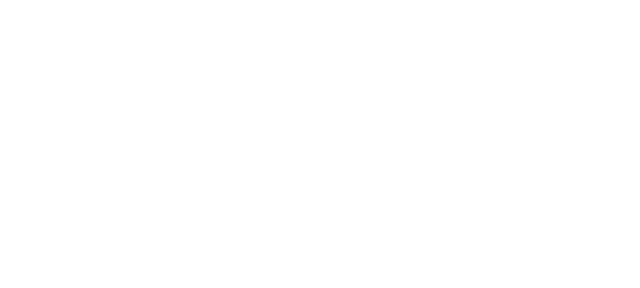
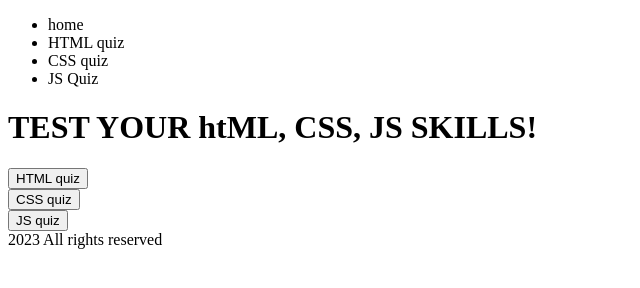
Before and after one commit to AurimasVi/42-live-coding-quiz, a plain HTML site: page index.html in a window 1280 px wide. Shown: the whole page, without its empty margins (0-640 px from the left). Drawn offline with Linux system fonts and the light colour scheme.

Commit message:
added baisc structure

```diff
--- a/index.html
+++ b/index.html
@@ -17,12 +17,26 @@
     <script defer src="./script.js"></script>
   </head>
   <body>
-    <header><!-- Header code --></header>
+    <header>
+      <nav>
+        <ul>
+          <li>home</li>
+          <li>HTML quiz</li>
+          <li>CSS quiz</li>
+          <li>JS Quiz</li>
+        </ul>
+      </nav>
+    </header>
 
     <main>
-      <!-- YOUR CODE HERE-->
+      <h1>TEST YOUR htML, CSS, JS SKILLS!</h1>
+      <div>
+        <div><button>HTML quiz</button></div>
+        <div><button>CSS quiz</button></div>
+        <div><button>JS quiz</button></div>
+      </div>
     </main>
 
-    <footer><!-- Footer code --></footer>
+    <footer><span>2023 All rights reserved</span></footer>
   </body>
 </html>
```
